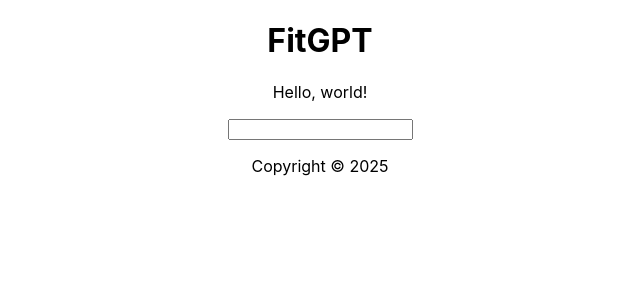
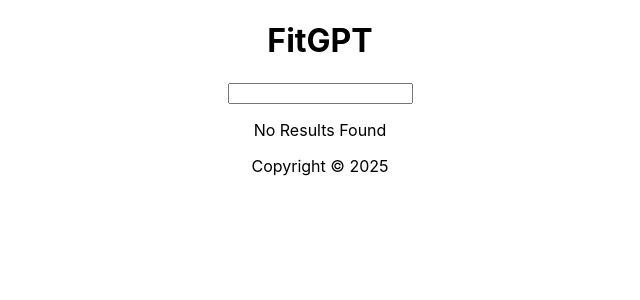
Before and after one commit to jhoyt15/FitGPT, a React (Create React App) app in the folder frontend/: page / in a window 1280 px wide. Shown: the top 300 px of the page, without its empty margins (320-960 px from the left). Built offline with nearby package versions, Linux system fonts and the light colour scheme.

Commit message:
Connected react frontend with Flask API

```diff
--- a/frontend/src/Content.js
+++ b/frontend/src/Content.js
@@ -1,29 +1,35 @@
 import { useState } from 'react'
 
 const Content = () => {
-    const [response, setResponse] = useState('')
-    const [query,setQuery] = useState('')
+    const [response, handleResponse] = useState([]) //ElasticSearch response state
+    const [query,handleQuery] = useState("") //ElasticSearch Query
 
-    const queryES = (query) => {
-        setResponse('Hello World')
-        fetch('/query',{method:"POST",body:JSON.stringify({query:query})})
+    const queryES = () => {
+        fetch('/query',{method:'POST',headers: {"Content-Type": "application/json"},body:JSON.stringify({query:query})})
             .then(response => response.json())
-            .then(data => setResponse(data))
+            .then(data => handleResponse(data.response))
+            .catch((e) => console.log(e))
     }
 
     return (
         <main>
-            <p>
-                Hello, world!
-            </p>
-            <input type = "search" value={query} onChange={setQuery} onKeyDown = {(e) => {
+            <input type = "search" value={query} onChange={(e) => handleQuery(e.target.value)} onKeyDown = {(e) => {
                 if(e.key === "Enter")
                     queryES()
             }}>
             </input>
-            <p>
-                {response}
-            </p>
+
+            { response.length != 0 ? (   //Check if response has any items, if it doesn't display "No Results Found"
+                <ul>
+                    { response.map((workout) =>
+                        <li className = "workout" key = {workout.id}>
+                            {workout._source.Title}
+                        </li>
+                    )}
+                </ul>
+            ) : (
+                <p>No Results Found</p>
+            )}
         </main>
     )
 }
```
Also changed, not shown: 1 other file (tests, documents, lock files or other folders).
